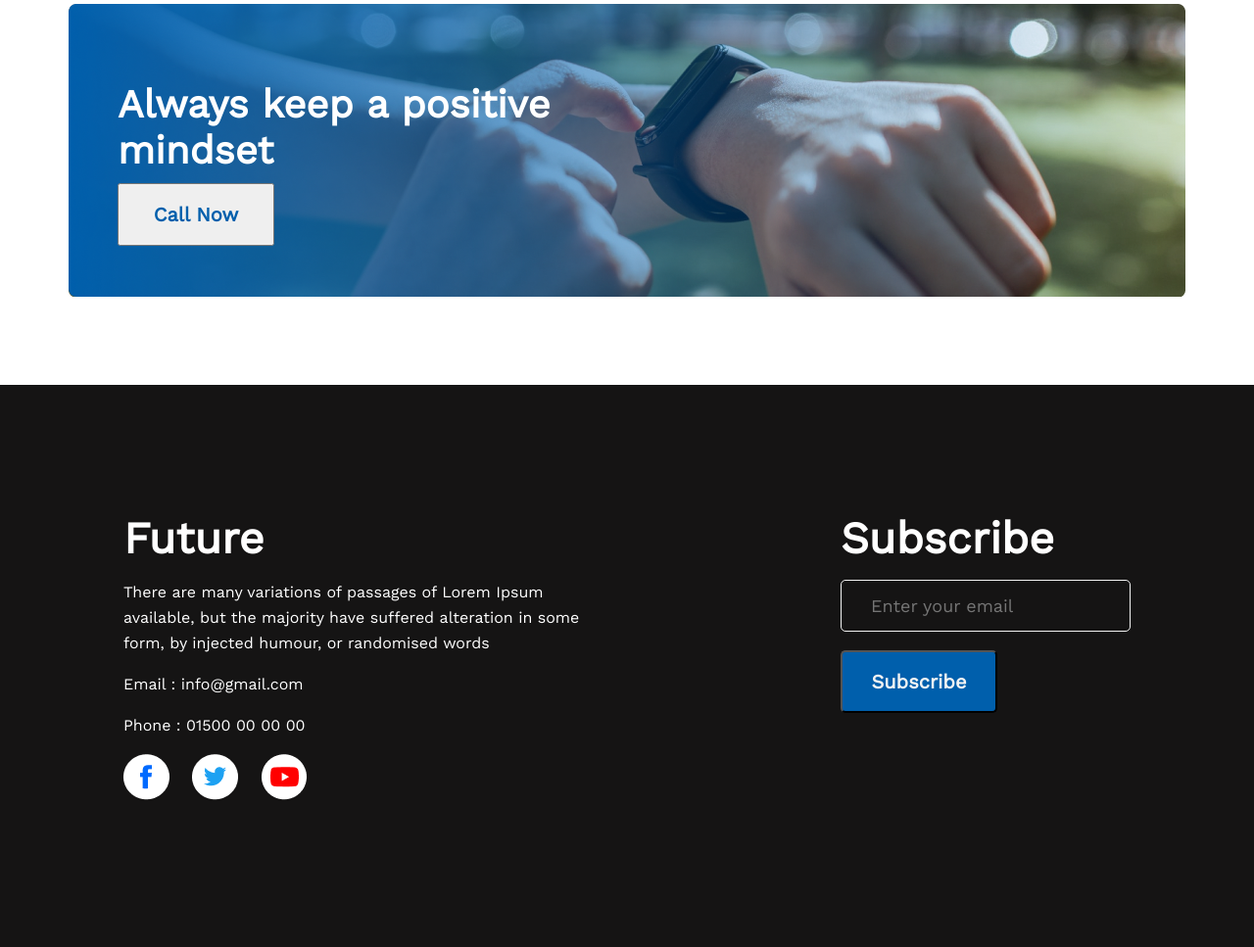
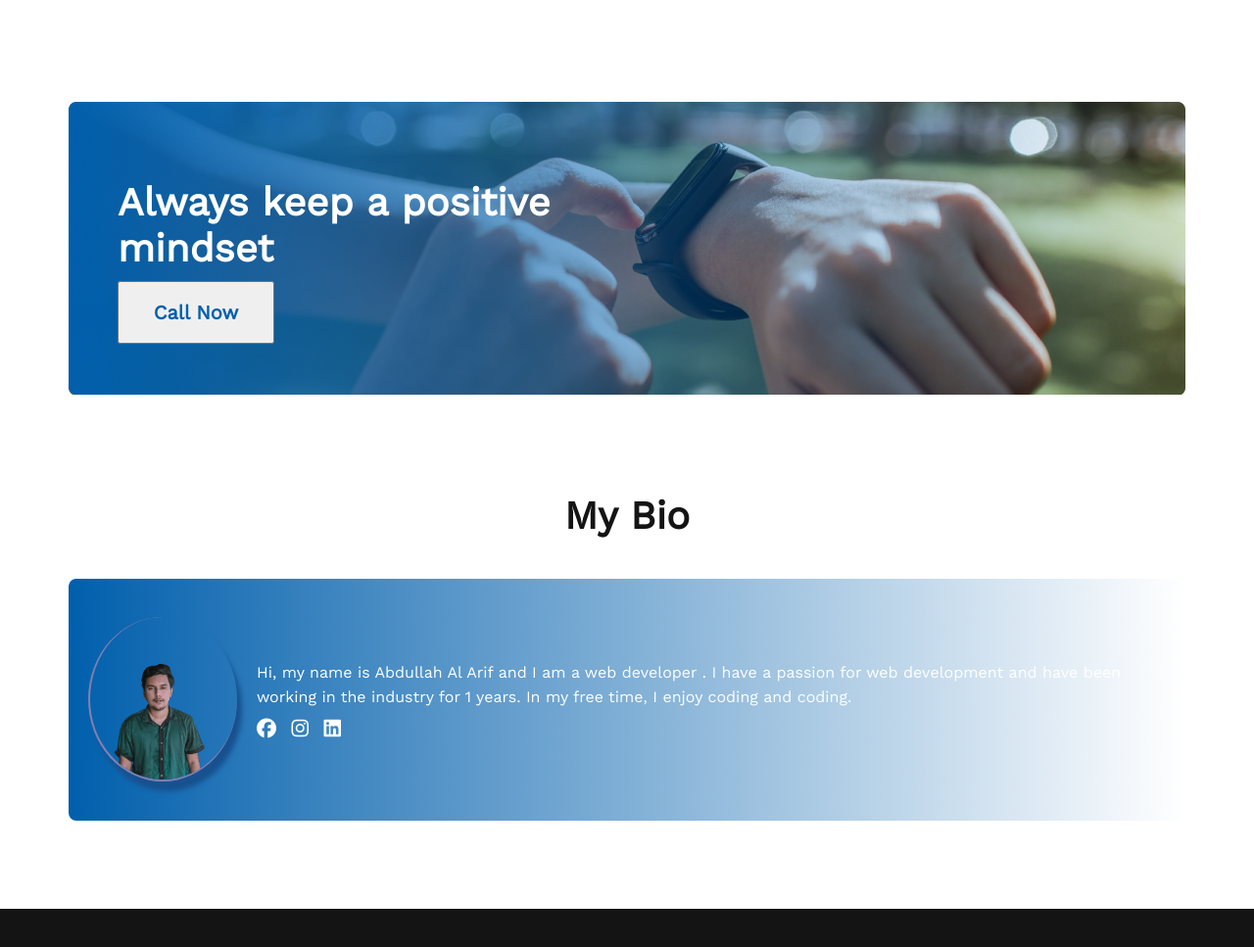
Before and after one commit to abdullahalarif1/assignment-1, a plain HTML site: page index.html in a window 1280 px wide. Shown: the part 2065-3032 px from the top of the page at 98% size. Drawn offline with nearby package versions, Linux system fonts and the light colour scheme; a web font is replaced by a local one.

Commit message:
added bio

```diff
--- a/index.html
+++ b/index.html
@@ -115,28 +115,53 @@
           </div>
         </div>
       </section>
+
+      <!------------Bio data ----------->
+      <section>
+        <h2 class="bio-title">My Bio</h2>
+        <div class="bio">
+          <img class="bio-img" src="./images/abd.png" alt="" />
+          <div class="bio-info">
+            <p class="bio-description">
+              Hi, my name is Abdullah Al Arif and I am a web developer . I have a
+              passion for web development and have been working in the industry
+              for 1 years. In my free time, I enjoy coding and coding.
+            </p>
+             <div class="bio-social">
+              <i class="fa-brands fa-facebook"></i>
+              <i class="fa-brands fa-instagram"></i>
+              <i class="fa-brands fa-linkedin"></i>
+             </div>
+          </div>
+
+        </div>
+        </div>
+      </section>
     </main>
     <!------------- Footer part --------------->
     <footer>
       <div class="footer">
         <div class="future">
           <h2>Future</h2>
-            <p>There are many variations of passages of Lorem Ipsum
-               available, but the majority have suffered alteration
-                in some form, by injected humour, or randomised
-              words</p>
-              <p class="email">Email : info@gmail.com </p>
+          <p>
+            There are many variations of passages of Lorem Ipsum available, but
+            the majority have suffered alteration in some form, by injected
+            humour, or randomised words
+          </p>
+          <p class="email">Email : info@gmail.com</p>
           <p class="phone">Phone : 01500 00 00 00</p>
 
           <div class="social-icon">
-                <img src="./images/icons/fb.png" alt="">
-                <img src="./images/icons/twitter.png" alt="">
-                <img src="./images/icons/youtube.png" alt="">
+            <img src="./images/icons/fb.png" alt="" />
+            <img src="./images/icons/twitter.png" alt="" />
+            <img src="./images/icons/youtube.png" alt="" />
           </div>
         </div>
         <div class="subscribe">
           <h2>Subscribe</h2>
-              <input type="email" name="email" placeholder="Enter your email" > <br> <br>
+          <input type="email" name="email" placeholder="Enter your email" />
+          <br />
+          <br />
           <button class="btn-primary">Subscribe</button>
         </div>
       </div>
--- a/style.css
+++ b/style.css
@@ -119,6 +119,7 @@
 .gradient {
   background-image: url("./images/watch.png");
   height: 300px;
+  margin: 100px 0;
 }
 
 .gradient-info {
@@ -200,3 +201,46 @@ img {
   border-radius: 5px;
 
 }
+
+/*---------- My own section--------- */
+.bio-title{
+  text-align: center;
+  padding-bottom: 40px ;
+  font-weight: 700;
+  font-size: 40px;
+  line-height: 47px;
+  color: #151414;
+}
+.bio {
+  display: flex;
+  align-items: center;
+  justify-content: center;
+  background: url('./images/gradient1.png');
+  padding: 40px 20px;
+  border-radius: 8px;
+  color: #FFFFFF;
+
+
+}
+
+.bio .bio-img{
+  border-radius: 50%;
+  width: 150px;
+  height: 150px;
+  margin-right: 20px;
+  border: 2px solid rgb(132, 127, 176);
+  border-top: 0;
+  border-right: none;
+  box-shadow: 5px 10px 5px #18518f;
+
+
+}
+.bio-description{
+  line-height: 25px;
+}
+.bio-social i{
+  font-size: 20px;
+  padding-right: 10px ;
+  padding-top: 10px;
+
+}
```
Also changed, not shown: images/abd.png (added). Lines whose indentation alone changed are shown as unchanged.
